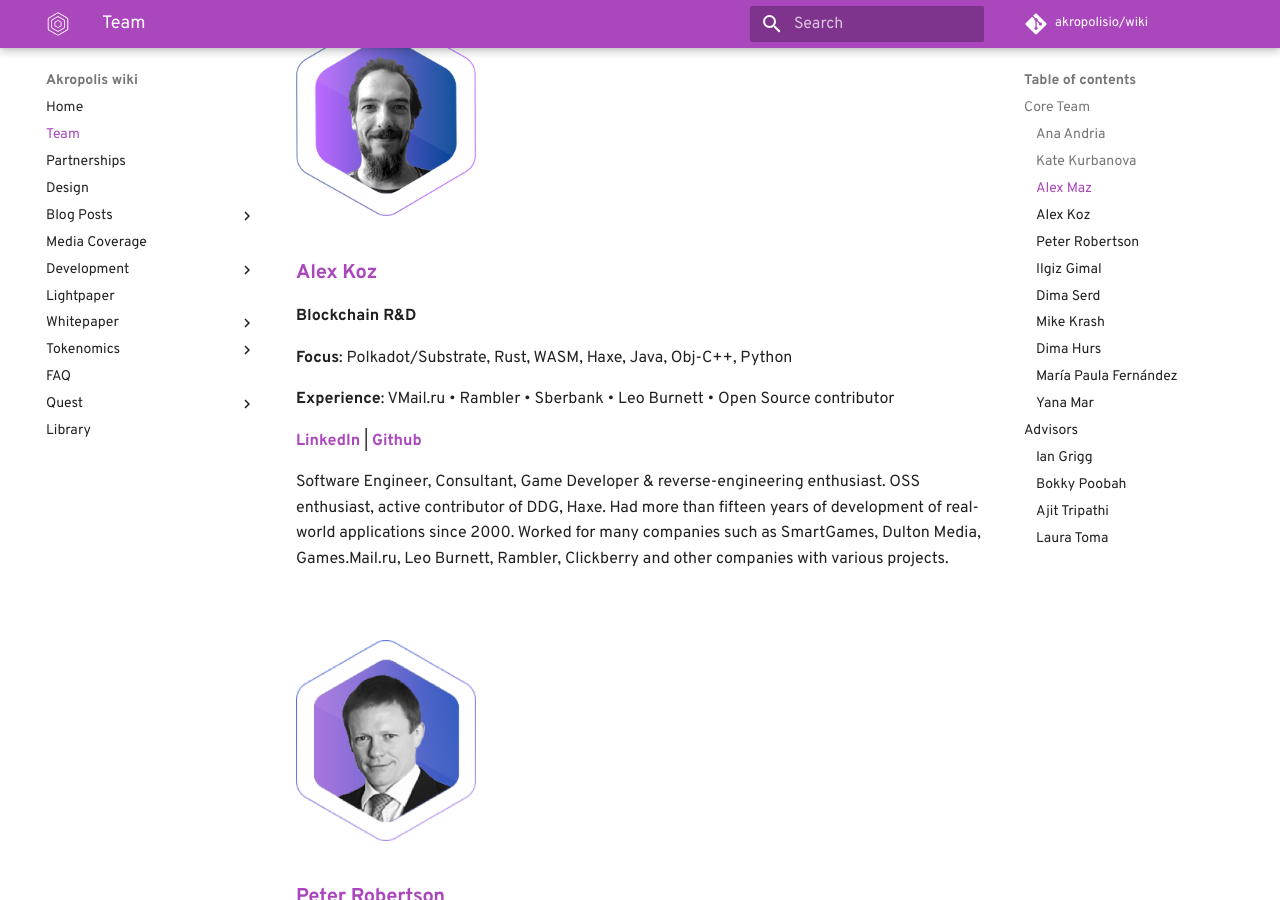
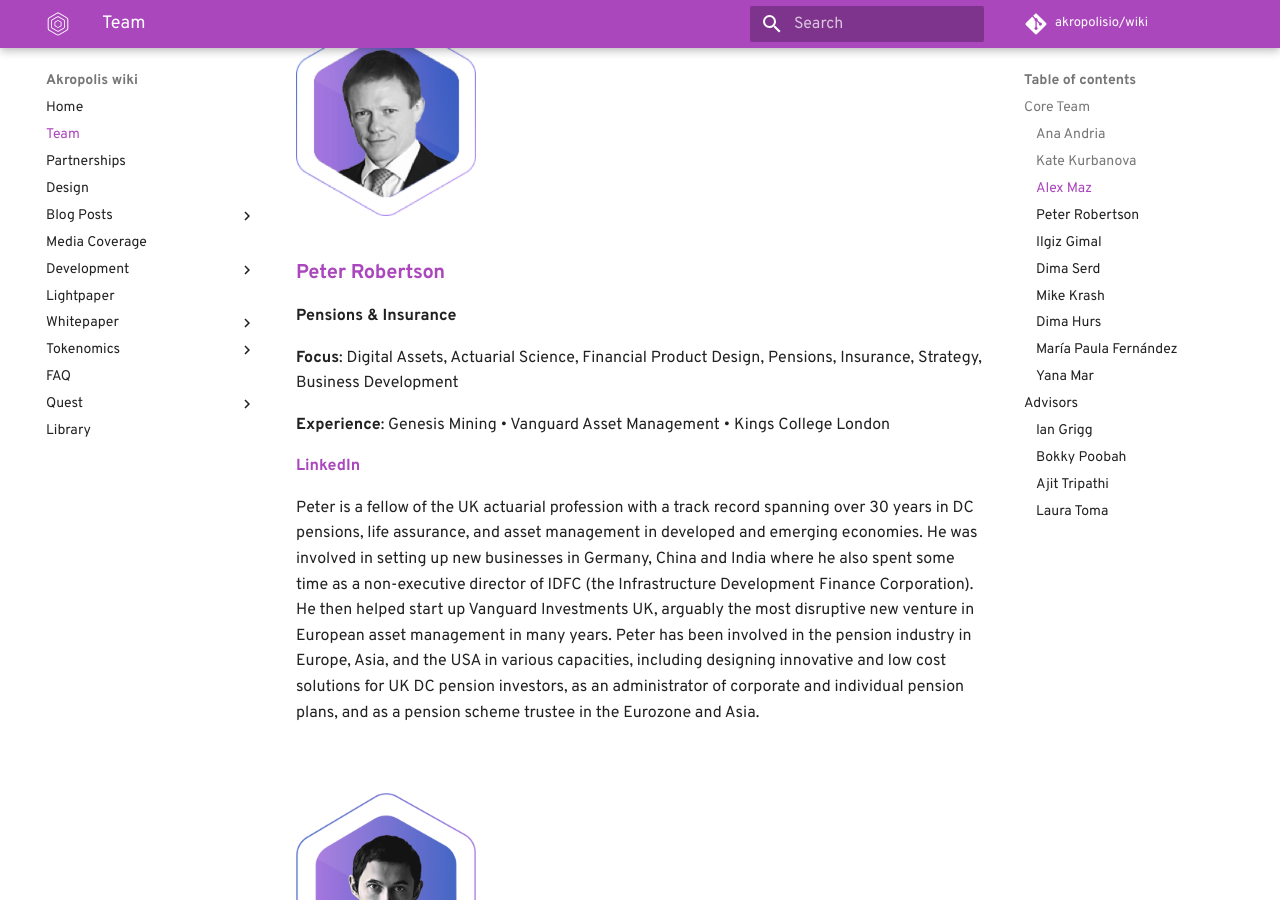
Before and after one commit to kaonone/wiki, an MkDocs documentation site: the page built from docs/team.md, in a window 1280 px wide and 900 px high, scrolled down 2396 px. Built offline with MkDocs 1.6.1 and Material for MkDocs 9.7.7, drawn with Linux system fonts in a browser that asks for light colours; some web fonts are replaced; comment, search, counter and statistics services are not loaded; old or Windows-style settings are respelled for this version of MkDocs.

Commit message:
team update

```diff
--- a/docs/team.md
+++ b/docs/team.md
@@ -55,23 +55,6 @@
 Blockchain engineer, educator and a co-founder of St.Petersburg Ethereum meetup, Alex graduated with BSc Applied Mathematics and Computing Sciences and is a PhD (cand.) Machine Learning.
 He has 16 scientific publications focussing on natural language recognition and 10 commercially implemented applications to his name.
 Alex has both shipped product in fintech, banking, and gaming, and is passionate about educating the new generation of blockchain developers.
-
-</br>
-</br>
-<img src="/images/team/koz@2x.png" width="180" alt="drawing" />
-
-### [**Alex Koz**](https://github.com/fzzr-)
-
-
-**Blockchain R&D**
-
-**Focus**: Polkadot/Substrate, Rust, WASM, Haxe, Java, Obj-C++, Python
-
-**Experience**: VMail.ru • Rambler • Sberbank • Leo Burnett • Open Source contributor
-
-[**LinkedIn**](https://www.linkedin.com/in/akozlovskij/)  | [**Github**](https://github.com/fzzr-)
-
-Software Engineer, Consultant, Game Developer & reverse-engineering enthusiast. OSS enthusiast, active contributor of DDG, Haxe. Had more than fifteen years of development of real-world applications since 2000. Worked for many companies such as SmartGames, Dulton Media, Games.Mail.ru, Leo Burnett, Rambler, Clickberry and other companies with various projects.
 
 </br>
 </br>
```
